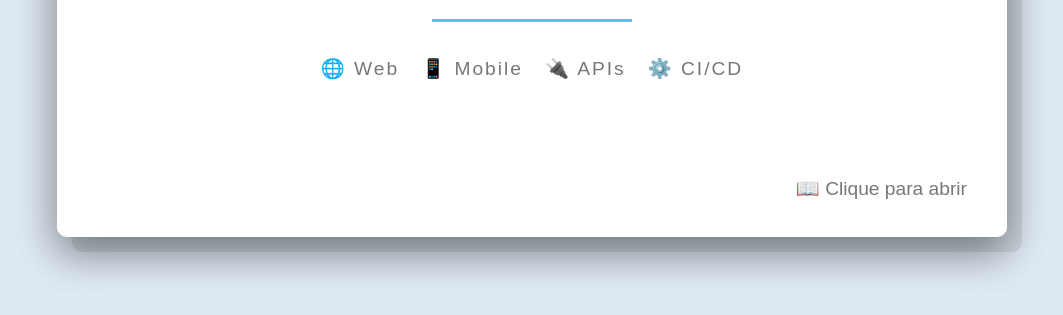
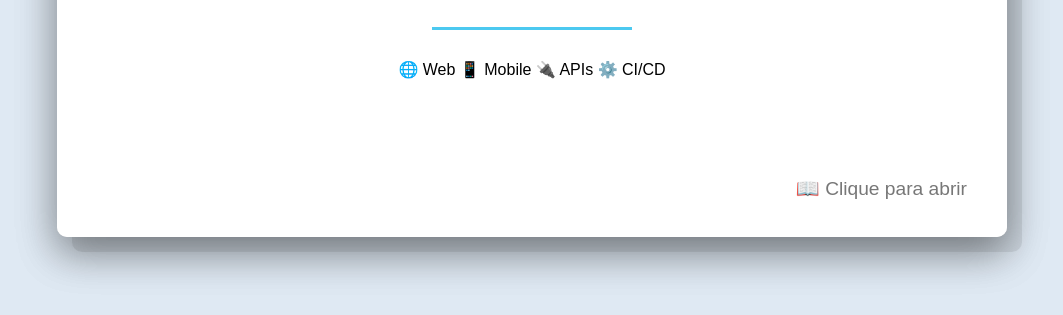
Before and after one commit to Joarez/Portfolio, a plain HTML site: page index.html in a window 1280 px wide. Shown: the part 483-798 px from the top of the page, without its empty margins (108-1171 px from the left). Drawn offline with Linux system fonts and the light colour scheme.

Commit message:
Update index.html

```diff
--- a/index.html
+++ b/index.html
@@ -21,8 +21,13 @@
             <h2>Senior QA Engineer</h2>
             <p class="cover-subtitle">Quality Engineering • Test Automation • API Testing</p>
             <div class="cover-line"></div>
-            <p class="cover-text"> 🌐 Web &nbsp;&nbsp;📱 Mobile &nbsp;&nbsp;🔌 APIs &nbsp;&nbsp;⚙️ CI/CD</p>
-            <p class="hint">📖 Clique para abrir</p>
+            <div class="cover-tags">
+              <span>🌐 Web</span>
+              <span>📱 Mobile</span>
+              <span>🔌 APIs</span>
+              <span>⚙️ CI/CD</span>
+             </div>
+          <p class="hint">📖 Clique para abrir</p>
         </div>
     </section>
 
```
